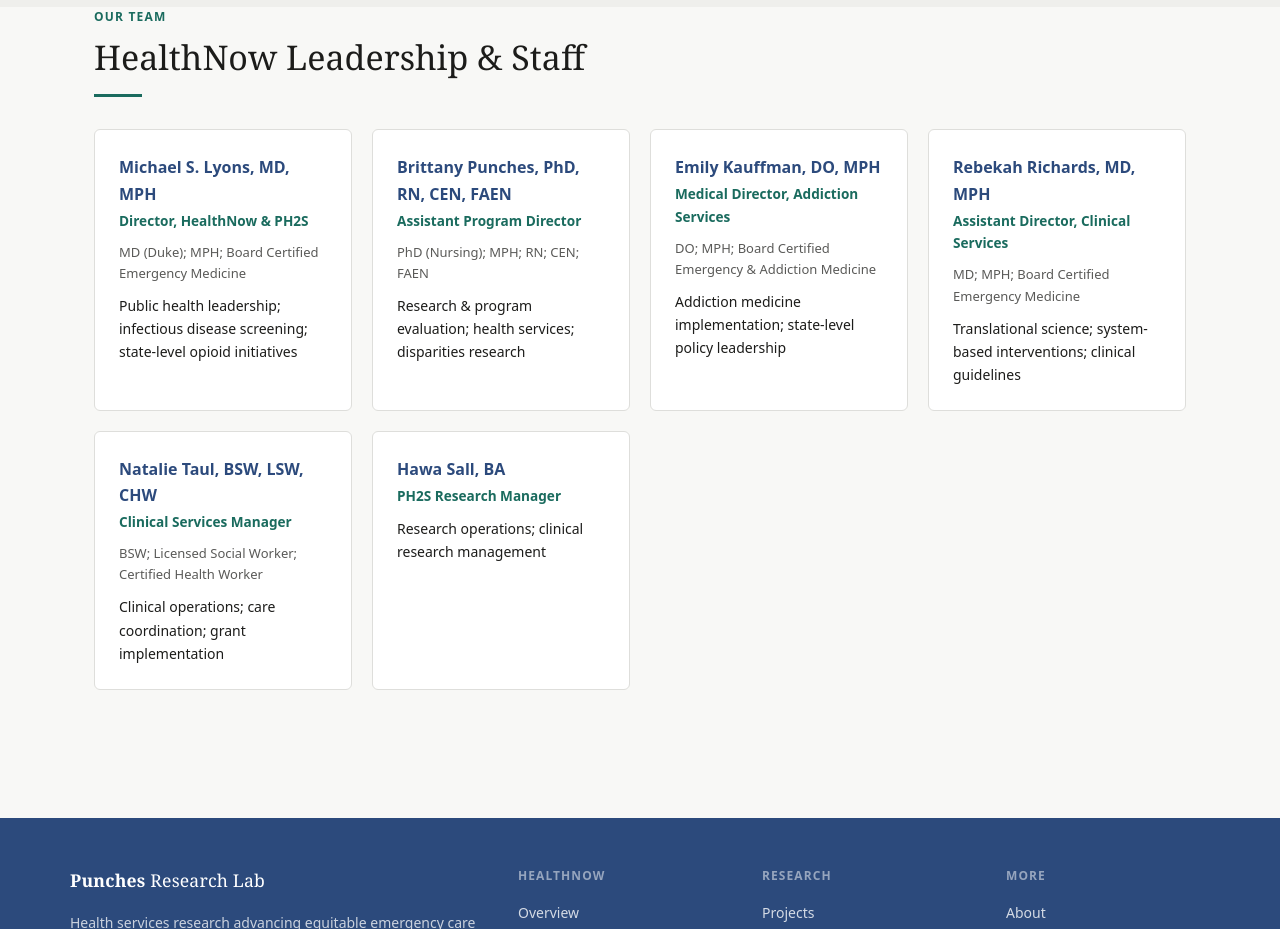
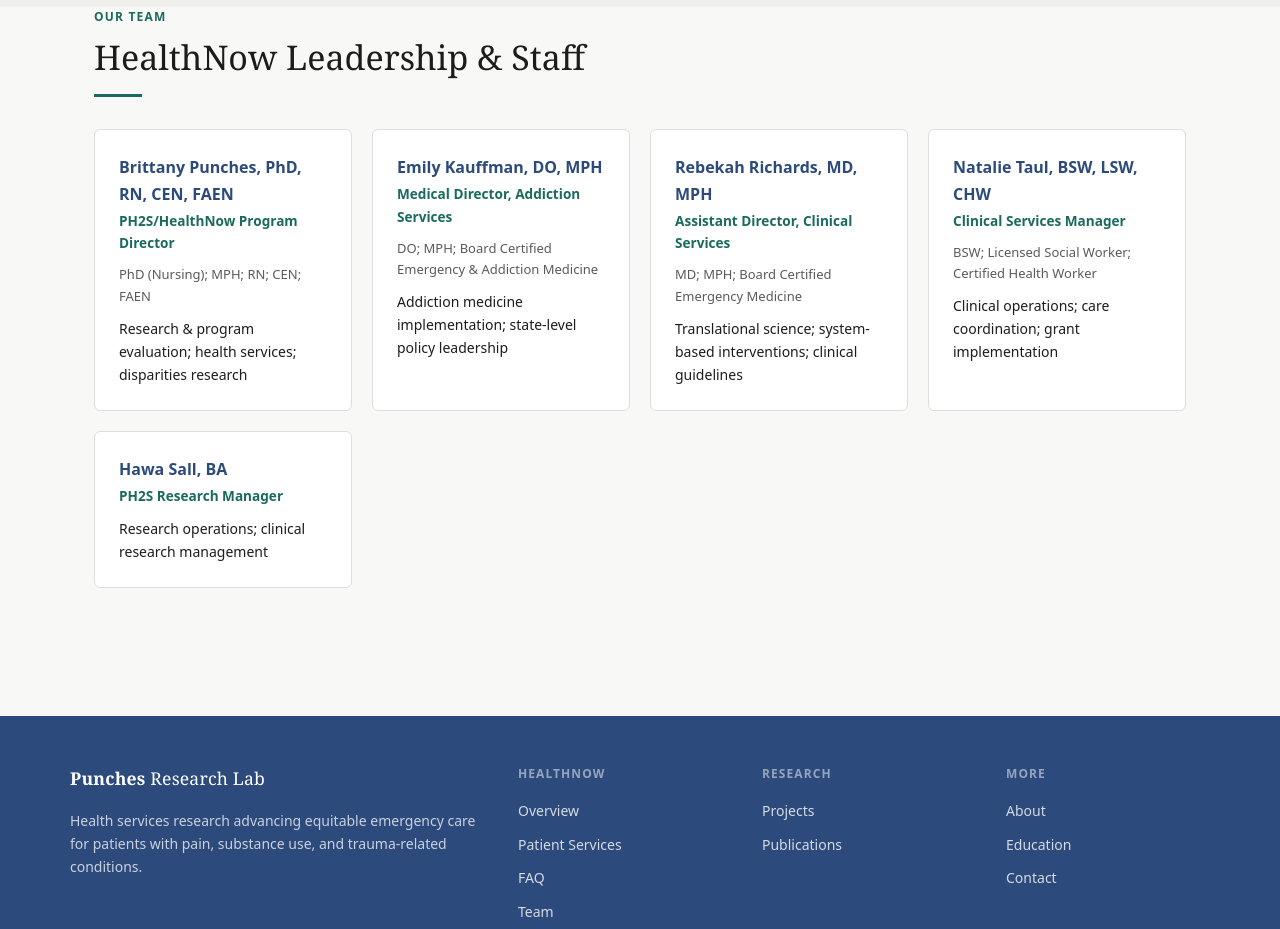
Before and after one commit to Punches-Lab/punches-lab.github.io, a website: page docs/healthnow/index.html in a window 1280 px wide. Shown: the part 3340-4269 px from the top of the page. Drawn offline with Linux system fonts and the light colour scheme.

Commit message:
Update team member information in index.html
Removed Michael S. Lyons' details and updated Brittany Punches' role.

```diff
--- a/docs/healthnow/index.html
+++ b/docs/healthnow/index.html
@@ -241,14 +241,8 @@
 
           <div class="team-grid">
             <div class="team-card">
-              <p class="name">Michael S. Lyons, MD, MPH</p>
-              <p class="role">Director, HealthNow &amp; PH2S</p>
-              <p class="creds">MD (Duke); MPH; Board Certified Emergency Medicine</p>
-              <p class="focus">Public health leadership; infectious disease screening; state-level opioid initiatives</p>
-            </div>
-            <div class="team-card">
               <p class="name">Brittany Punches, PhD, RN, CEN, FAEN</p>
-              <p class="role">Assistant Program Director</p>
+              <p class="role">PH2S/HealthNow Program Director</p>
               <p class="creds">PhD (Nursing); MPH; RN; CEN; FAEN</p>
               <p class="focus">Research &amp; program evaluation; health services; disparities research</p>
             </div>
```
